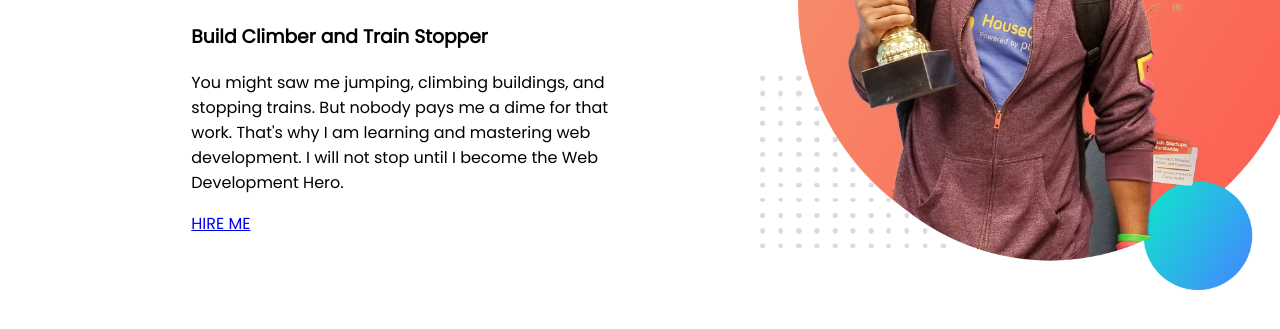
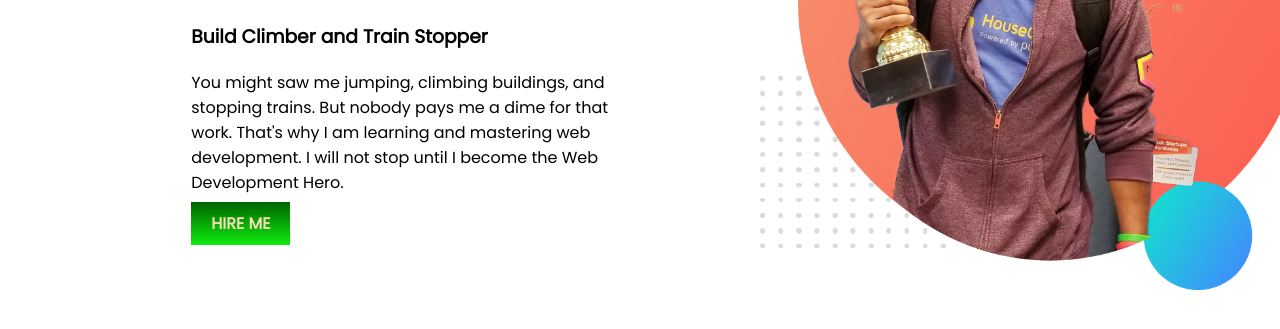
Before and after one commit to Biplob17h/developere-protfolio, a plain HTML site: page index.html in a window 1280 px wide. Shown: the part 317-646 px from the top of the page. Drawn offline with Linux system fonts and the light colour scheme.

Commit message:
css of link button

```diff
--- a/index.html
+++ b/index.html
@@ -17,7 +17,7 @@
     <h1> <span class="bat">Batman</span> cave</h1>
     <h3>Build Climber and Train Stopper </h3>
     <p>You might saw me jumping, climbing buildings, and stopping trains. But nobody pays me a dime for that work. That's why I am learning and mastering web development. I will not stop until I become the Web Development Hero.</p>
-    <a href="https://www.linkedin.com/company/programminghero/?original_referer=">HIRE ME</a>
+    <a  class="link" href="https://www.linkedin.com/company/programminghero/?original_referer=">HIRE ME</a>
     </div>
     <div class=" width">
         <img src="images/jhankar.png" alt="a photo of jhanker mahabub">
--- a/style.css
+++ b/style.css
@@ -18,3 +18,11 @@ section{
 section{
     margin-left: 10%;
 }
+.link {
+ text-decoration: none;
+padding: 10px 20px;
+background-image: linear-gradient(darkgreen  , rgb(15, 235, 15) );
+color: wheat;
+font-weight: 700;
+
+}
```
